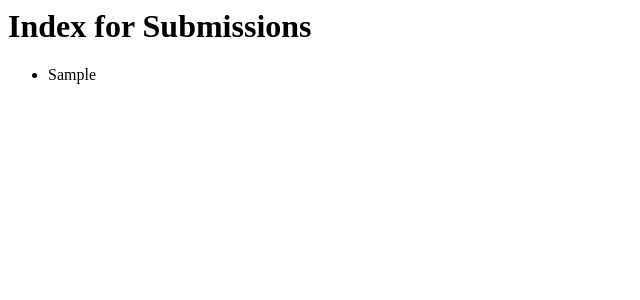
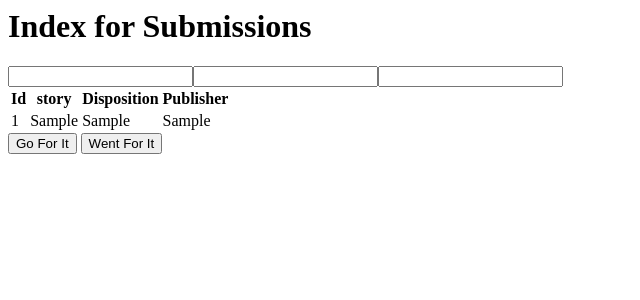
Before and after one commit to BondElam/djangoSubmissions, a Django app: page /submissions/ in a window 1280 px wide. Shown: the top 300 px of the page, without its empty margins (0-640 px from the left). Run offline with Django 3.2, Linux system fonts and the light colour scheme; tables that the repository leaves empty hold one stand-in row (values such as "Sample post").

Commit message:
got submissions working

```diff
--- a/submissions/models.py
+++ b/submissions/models.py
@@ -2,7 +2,6 @@ from django.db import models
 from django.contrib.auth.models import User
 from datetime import date
 
-# Create your models here.
 class Disposition(models.Model):
     disposition = models.CharField(max_length=30, unique=True)
 
--- a/submissions/templates/submissions.html
+++ b/submissions/templates/submissions.html
@@ -1,6 +1,24 @@
 <h1>Index for Submissions</h1>
-<ul>
-{% for s in submissions  %}
-    <li>{{ s.story }}</li>
-{% endfor %}
-</ul>
+
+<form>
+	<input type='text'><input type='text'><input type='text'>
+	<br>
+	<table>
+		<tr>
+		<th>Id</th>
+		<th>story</td>
+		<th>Disposition</th>
+		<th>Publisher<th>
+		</tr>
+	{% for s in submissions  %}
+		<tr>
+		<td>{{s.id}}</td>
+		<td>{{ s.story }}</td>
+		<td>{{s.disposition.disposition }}</td>
+		<td>{{s.publisher.publisher}}<td>
+		</tr>
+	{% endfor %}
+	</table>
+	<input type='submit' value='Go For It'>
+	<input type='submit' value='Went For It'>
+</form>
--- a/submissions/views.py
+++ b/submissions/views.py
@@ -26,9 +26,10 @@ def publishers(request):
     return render(request, 'publishers.html', context)
 
 def submissions(request):
-    for s in Submission.objects.filter(id__lte=25):
-        print (str(s.id) + ' ' + s.story )
+    for s in Submission.objects.select_related('disposition').filter(id__lte=25):
+        print (str(s.id) + ' ' + s.story + ' ' + s.disposition.disposition)
 
-    submissions_dict = Submission.objects.filter(id__lte=25)
-    context = {'submissions': submissions_dict.values()}
+    submissions_dict = Submission.objects.select_related('disposition').select_related('publisher').filter(id__lte=19)
+    print( submissions_dict)
+    context = {'submissions': submissions_dict}
     return render(request, 'submissions.html', context)
```
Also changed, not shown: submissions/migrations/0007_auto_20180930_1748.py (added), submissions/migrations/0008_auto_20180930_1754.py (added), submissions/migrations/0009_auto_20180930_1812.py (added), submissions/migrations/0010_auto_20180930_1814.py (added), submissions/migrations/0011_submission_temp_disposition.py (added), submissions/migrations/0012_remove_submission_temp_disposition.py (added).
